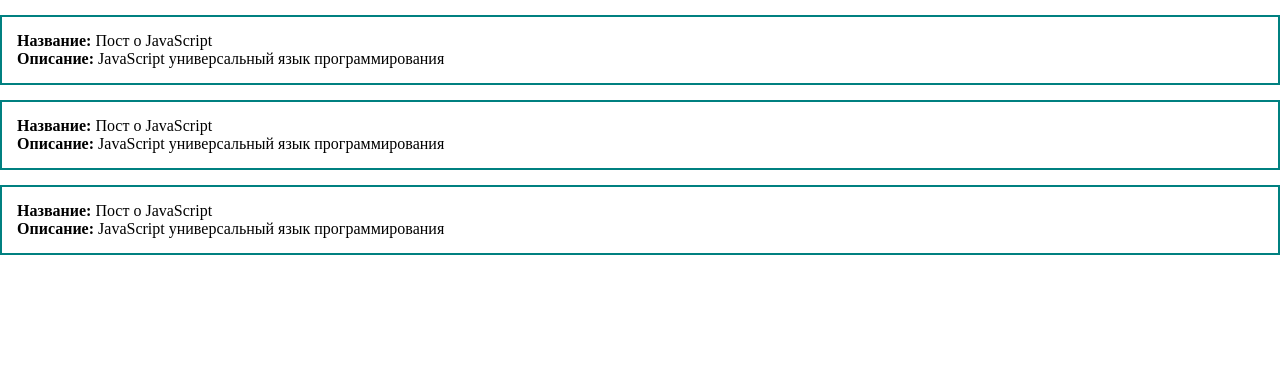
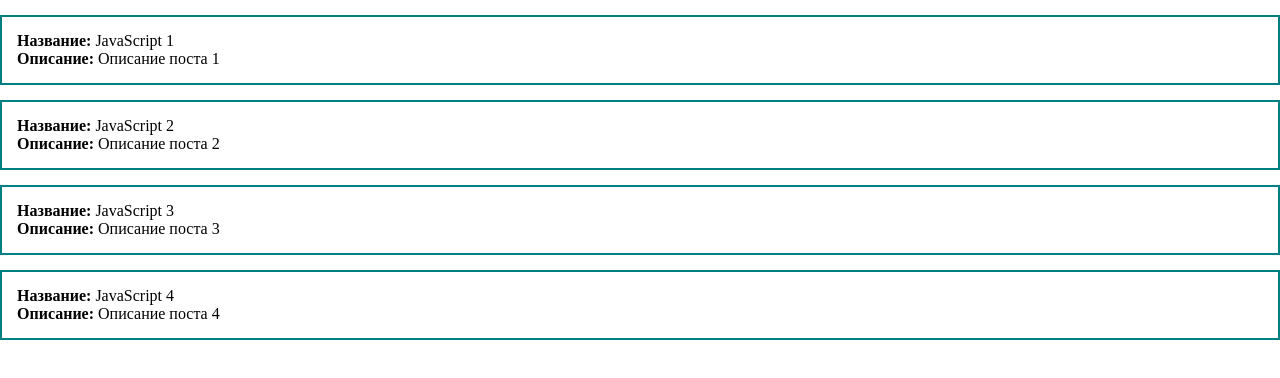
Before and after one commit to ondrui/vue-postslist-app-ulbitv, a Vue app: page / in a window 1280 px wide. Shown: the top 378 px of the page. Built offline with nearby package versions, Linux system fonts and the light colour scheme.

Commit message:
add massive posts & add post to page

```diff
--- a/src/App.vue
+++ b/src/App.vue
@@ -1,16 +1,8 @@
 <template>
   <div>
-    <div class="post">
-      <div><strong>Название:</strong> Пост о JavaScript</div>
-      <div><strong>Описание:</strong> JavaScript универсальный язык программирования</div>
-    </div>
-    <div class="post">
-      <div><strong>Название:</strong> Пост о JavaScript</div>
-      <div><strong>Описание:</strong> JavaScript универсальный язык программирования</div>
-    </div>
-    <div class="post">
-      <div><strong>Название:</strong> Пост о JavaScript</div>
-      <div><strong>Описание:</strong> JavaScript универсальный язык программирования</div>
+    <div class="post" v-bind:key="post.id" v-for="post in posts">
+      <div><strong>Название:</strong> {{ post.title }}</div>
+      <div><strong>Описание:</strong> {{ post.body }}</div>
     </div>
   </div>
 </template>
@@ -19,17 +11,16 @@
   export default {
     data() {
       return {
-        likes: 0,
-        dislikes: 0,
+        posts: [
+          {id: 1, title: 'JavaScript 1', body: 'Описание поста 1'},
+          {id: 2, title: 'JavaScript 2', body: 'Описание поста 2'},
+          {id: 3, title: 'JavaScript 3', body: 'Описание поста 3'},
+          {id: 4, title: 'JavaScript 4', body: 'Описание поста 4'},
+        ]
       }
     },
     methods: {
-      addLikes() {
-        this.likes += 1;
-      },
-      addDislike() {
-        this.dislikes += 1;
-      }
+
     }
   }
 </script>
```
